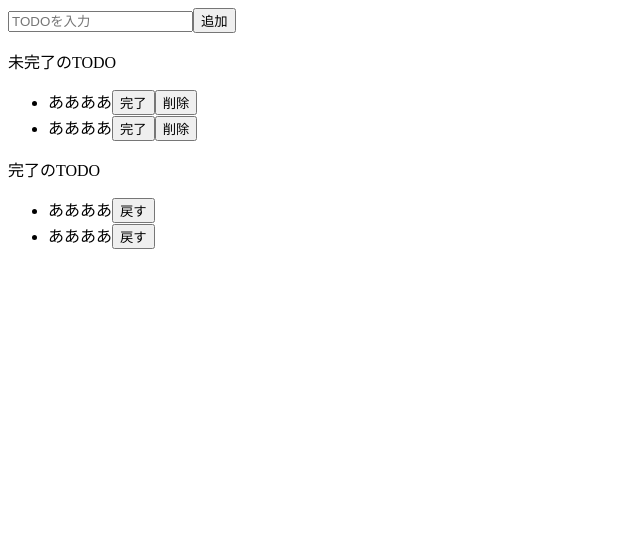
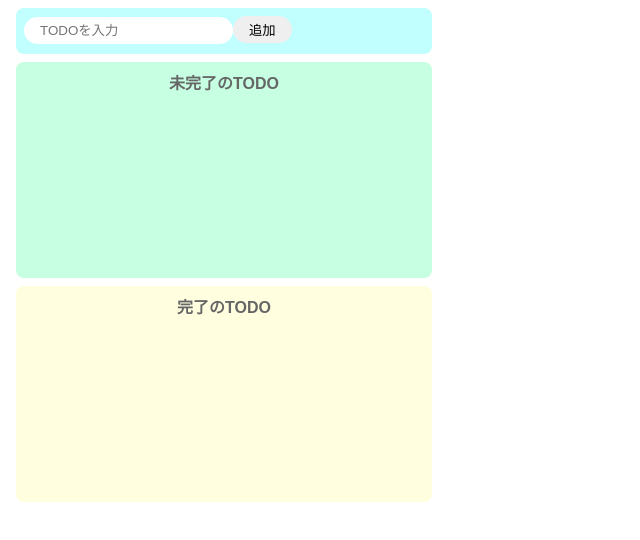
Before and after one commit to shibazo3/react-todo, a React (Create React App) app: page / in a window 1280 px wide. Shown: the top 540 px of the page, without its empty margins (0-640 px from the left). Built offline with nearby package versions, Linux system fonts and the light colour scheme.

Commit message:
complete todo function

```diff
--- a/src/App.jsx
+++ b/src/App.jsx
@@ -1,38 +1,81 @@
+import React, { useState } from "react";
 import "./styles.css";
 
 export const App = () => {
+  const [todoText, setTodoText] = useState("");
+  const [incompleteTodos, setIncompleteTodos] = useState([]);
+  const [completeTodos, setCompleteTodos] = useState([]);
+
+  const onChangeTodoText = (event) => {
+    setTodoText(event.target.value);
+  };
+
+  const onClickAdd = () => {
+    if (todoText === "") return;
+    const newTodos = [...incompleteTodos, todoText];
+    setIncompleteTodos(newTodos);
+    setTodoText("");
+  };
+
+  const onClickDelete = (index) => {
+    const newTodos = [...incompleteTodos];
+    newTodos.splice(index, 1);
+    setIncompleteTodos(newTodos);
+  };
+
+  const onClickComplete = (index) => {
+    const newIncompleteTodos = [...incompleteTodos];
+    newIncompleteTodos.splice(index, 1);
+
+    const newCompleteTodos = [...completeTodos, incompleteTodos[index]];
+    setIncompleteTodos(newIncompleteTodos);
+    setCompleteTodos(newCompleteTodos);
+  };
+
+  const onClickBack = (index) => {
+    const newCompleteTodos = [...completeTodos];
+    newCompleteTodos.splice(index, 1);
+
+    const newIncompleteTodos = [...incompleteTodos, completeTodos[index]];
+    setCompleteTodos(newCompleteTodos);
+    setIncompleteTodos(newIncompleteTodos);
+  };
+
   return (
     <>
-      <div>
-        <input placeholder="TODOを入力" />
-        <button>追加</button>
+      <div className="input-area">
+        <input
+          placeholder="TODOを入力"
+          value={todoText}
+          onChange={onChangeTodoText}
+        />
+        <button onClick={onClickAdd}>追加</button>
       </div>
-      <div>
-        <p>未完了のTODO</p>
-        <ul>
-          <li>
-            <span>ああああ</span>
-            <button>完了</button>
-            <button>削除</button>
-          </li>
-          <li>
-            <span>ああああ</span>
-            <button>完了</button>
-            <button>削除</button>
-          </li>
+      <div className="incomplete-area">
+        <p className="title">未完了のTODO</p>
+        <ul className="todo-lissst">
+          {incompleteTodos.map((todo, index) => {
+            return (
+              <li key={todo}>
+                <span>{todo}</span>
+                <button onClick={() => onClickComplete(index)}>完了</button>
+                <button onClick={() => onClickDelete(index)}>削除</button>
+              </li>
+            );
+          })}
         </ul>
       </div>
-      <div>
-        <p>完了のTODO</p>
-        <ul>
-          <li>
-            <span>ああああ</span>
-            <button>戻す</button>
-          </li>
-          <li>
-            <span>ああああ</span>
-            <button>戻す</button>
-          </li>
+      <div className="complete-area">
+        <p className="title">完了のTODO</p>
+        <ul className="todo-list">
+          {completeTodos.map((todo, index) => {
+            return (
+              <li key={todo}>
+                <span>{todo}</span>
+                <button onClick={() => onClickBack(index)}>戻す</button>
+              </li>
+            );
+          })}
         </ul>
       </div>
     </>
--- a/src/styles.css
+++ b/src/styles.css
@@ -0,0 +1,66 @@
+body {
+  font-family: sans-serif;
+}
+
+input {
+  border-radius: 16px;
+  border: none;
+  padding: 6px 16px;
+  outline: none;
+}
+
+button {
+  border-radius: 16px;
+  border: none;
+  padding: 4px 16px;
+}
+
+button:hover {
+  background-color: #ff7fff;
+  color: #fff;
+  cursor: pointer;
+}
+
+.input-area {
+  background-color: #c1ffff;
+  width: 400px;
+  height: 30px;
+  padding: 8px;
+  margin: 8px;
+  border-radius: 8px;
+}
+
+.incomplete-area {
+  background-color: #c6ffe2;
+  width: 400px;
+  min-height: 200px;
+  padding: 8px;
+  margin: 8px;
+  border-radius: 8px;
+}
+
+.complete-area {
+  margin: 8px;
+  background-color: #ffffe0;
+  width: 400px;
+  min-height: 200px;
+  padding: 8px;
+  margin: 8px;
+  border-radius: 8px;
+}
+
+.title {
+  margin-top: 0;
+  text-align: center;
+  font-weight: bold;
+  color: #666;
+}
+
+.todo-list li {
+  margin-right: 8px;
+  padding-bottom: 4px;
+}
+
+.todo-list li span {
+  margin-right: 10px;
+}
```
Also changed, not shown: src/components/InputTodo.jsx (added).
